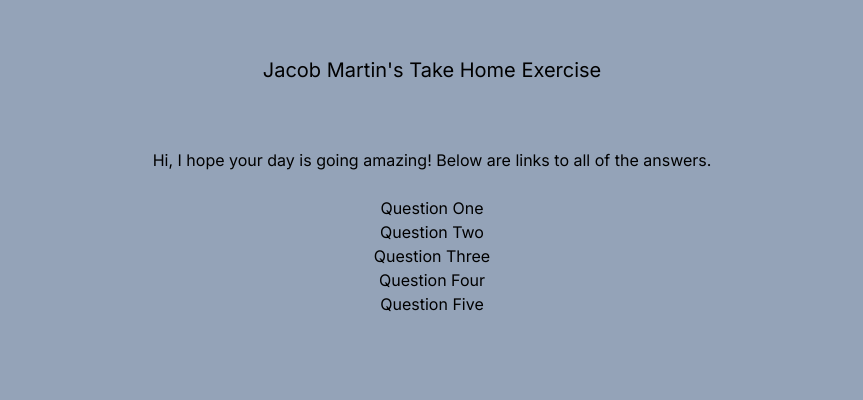
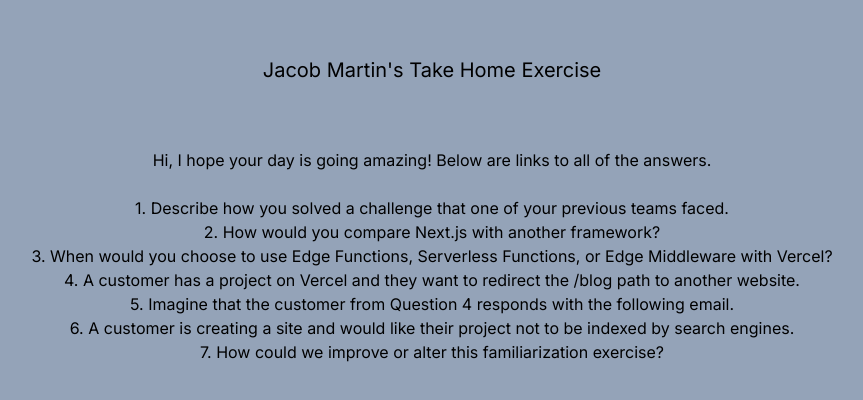
Before and after one commit to Yagudagu/nextjs-vercel-exercise, a Next.js app: page / in a window 1280 px wide. Shown: the top 400 px of the page, without its empty margins (208-1071 px from the left). Built offline with nearby package versions, Linux system fonts and the light colour scheme.

Commit message:
finishing up

```diff
--- /dev/null
+++ b/app/6/page.tsx
@@ -0,0 +1,23 @@
+import { BackButton } from "@/components/BackButton";
+
+export default function Page() {
+  return (
+    <>
+      <BackButton />
+      <h1 className="py-10">
+        6. A customer is creating a site and would like their project not to be
+        indexed by search engines. Please write a reply to the customer.
+        Separately, list any relevant documentation you found and any feedback
+        or information you’d like to share about your decision making process.
+      </h1>
+      <p>
+        Hi customer, Please take a look a the document below. As it shows, you
+        can prevent your site from being indexed by search engines using the
+        X-Robots-Tag - no-index header. This is automatically included if you
+        are using one of our domains. If you are using a custom domain, you just
+        need to include it in the vercel.json file as showin the document.
+        https://vercel.com/guides/are-vercel-preview-deployment-indexed-by-search-engines
+      </p>
+    </>
+  );
+}
--- /dev/null
+++ b/app/7/page.tsx
@@ -0,0 +1,16 @@
+import { BackButton } from "@/components/BackButton";
+
+export default function Page() {
+  return (
+    <>
+      <BackButton />
+      <h1 className="py-10">
+        7. How could we improve or alter this familiarization exercise?
+      </h1>
+      <p>
+        I thought it was simple enough and relatively clear. The formating of
+        the email was a little off but I figured it out. Thanks!
+      </p>
+    </>
+  );
+}
--- a/app/page.tsx
+++ b/app/page.tsx
@@ -10,19 +10,44 @@
       </p>
       <ul>
         <li>
-          <Link href="/1">Question One</Link>
+          <Link href="/1">
+            1. Describe how you solved a challenge that one of your previous
+            teams faced.
+          </Link>
         </li>
         <li>
-          <Link href="/2">Question Two</Link>
+          <Link href="/2">
+            2. How would you compare Next.js with another framework?
+          </Link>
         </li>
         <li>
-          <Link href="/3">Question Three</Link>
+          <Link href="/3">
+            3. When would you choose to use Edge Functions, Serverless
+            Functions, or Edge Middleware with Vercel?
+          </Link>
         </li>
         <li>
-          <Link href="/4">Question Four</Link>
+          <Link href="/4">
+            4. A customer has a project on Vercel and they want to redirect the
+            /blog path to another website.
+          </Link>
         </li>
         <li>
-          <Link href="/5">Question Five</Link>
+          <Link href="/5">
+            5. Imagine that the customer from Question 4 responds with the
+            following email.
+          </Link>
+        </li>
+        <li>
+          <Link href="/6">
+            6. A customer is creating a site and would like their project not to
+            be indexed by search engines.
+          </Link>
+        </li>
+        <li>
+          <Link href="/7">
+            7. How could we improve or alter this familiarization exercise?
+          </Link>
         </li>
       </ul>
     </div>
```
